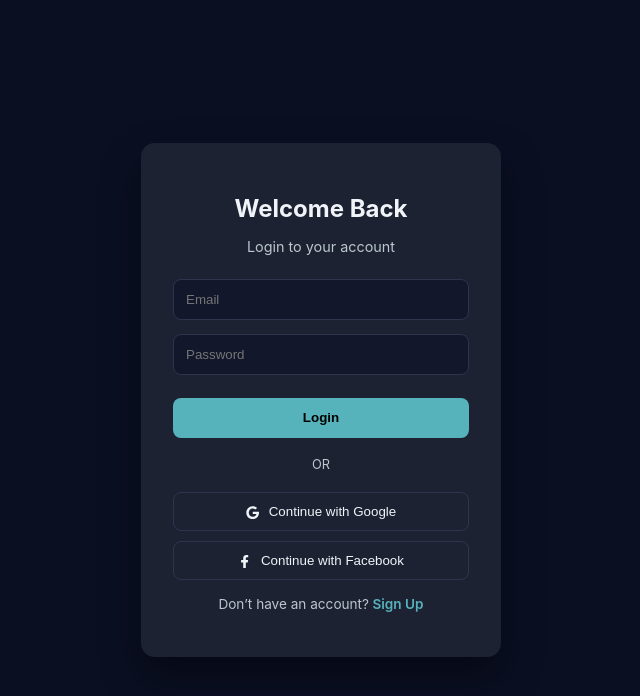
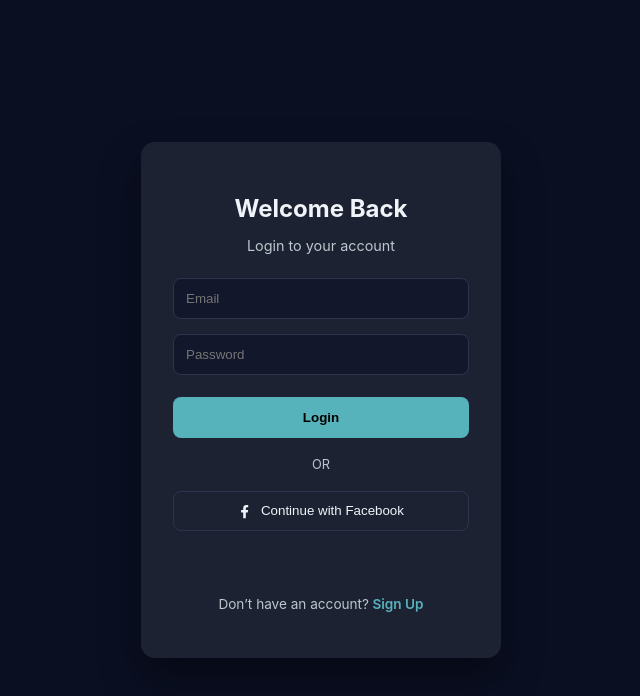
Before and after one commit to Asfar-07/GYM-Project-, a React (Create React App) app in the folder frontend/: page /login in a window 1280 px wide. Shown: the top 696 px of the page, without its empty margins (319-959 px from the left). Built offline with nearby package versions, Linux system fonts and the light colour scheme.

Commit message:
add google auth

```diff
--- a/frontend/package.json
+++ b/frontend/package.json
@@ -3,11 +3,13 @@
   "version": "0.1.0",
   "private": true,
   "dependencies": {
+    "@react-oauth/google": "^0.13.4",
     "@reduxjs/toolkit": "^2.11.2",
     "@testing-library/dom": "^10.4.1",
     "@testing-library/jest-dom": "^6.9.1",
     "@testing-library/react": "^16.3.1",
     "@testing-library/user-event": "^13.5.0",
+    "axios": "^1.13.2",
     "react": "^19.2.3",
     "react-dom": "^19.2.3",
     "react-icons": "^5.5.0",
--- a/frontend/src/index.js
+++ b/frontend/src/index.js
@@ -3,15 +3,18 @@ import ReactDOM from 'react-dom/client';
 import './index.css';
 import App from './App';
 import reportWebVitals from './reportWebVitals';
+import { GoogleOAuthProvider } from "@react-oauth/google";
 import {Provider} from "react-redux"
 import store from './app/store';
 
 const root = ReactDOM.createRoot(document.getElementById('root1'));
 root.render(
   <React.StrictMode>
+    <GoogleOAuthProvider clientId="">
     <Provider store={store}>
     <App />
     </Provider>
+    </GoogleOAuthProvider>
   </React.StrictMode>
 );
 
--- a/frontend/src/pages/Login/Login.jsx
+++ b/frontend/src/pages/Login/Login.jsx
@@ -1,9 +1,14 @@
-import './login.css'
+import "./login.css";
+import { GoogleLogin } from "@react-oauth/google";
 import React, { useState } from "react";
 import { FaGoogle, FaFacebookF } from "react-icons/fa";
 
 export default function Login() {
-     const [isSignup, setIsSignup] = useState(false);
+  const [isSignup, setIsSignup] = useState(false);
+  const handleSuccess = async (credentialResponse) => {
+    const googleToken = credentialResponse.credential;
+    console.log(googleToken);
+  };
   return (
     <div className="auth-container">
       <div className={`auth-card ${isSignup ? "signup" : "login"}`}>
@@ -12,9 +17,7 @@ export default function Login() {
           {isSignup ? "Sign up to get started" : "Login to your account"}
         </p>
 
-        {isSignup && (
-          <input type="text" placeholder="Full Name" />
-        )}
+        {isSignup && <input type="text" placeholder="Full Name" />}
         <input type="email" placeholder="Email" />
         <input type="password" placeholder="Password" />
 
@@ -25,12 +28,13 @@ export default function Login() {
         <div className="divider">OR</div>
 
         <div className="social-login">
-          <button className="google-btn">
-            <FaGoogle /> Continue with Google
-          </button>
           <button className="facebook-btn">
             <FaFacebookF /> Continue with Facebook
           </button>
+          <GoogleLogin
+            onSuccess={handleSuccess}
+            onError={() => console.log("Login Failed")}
+          />
         </div>
 
         <p className="switch-text">
@@ -41,5 +45,5 @@ export default function Login() {
         </p>
       </div>
     </div>
-  )
+  );
 }
```
Also changed, not shown: 1 other file (tests, documents, lock files or other folders).
